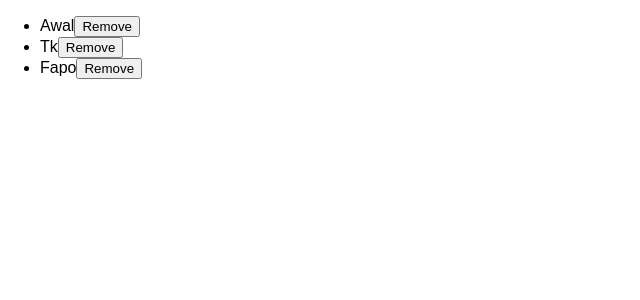
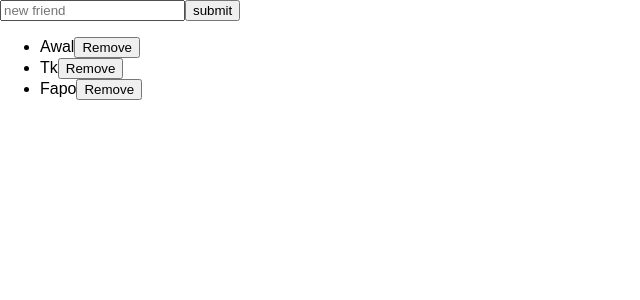
Before and after one commit to LakunleD/Yet-Another-Contact-List-App, a React (Create React App) app: page / in a window 1280 px wide. Shown: the top 300 px of the page, without its empty margins (0-640 px from the left). Built offline with nearby package versions, Linux system fonts and the light colour scheme.

Commit message:
add friends

```diff
--- /dev/null
+++ b/src/AddFriend.js
@@ -0,0 +1,12 @@
+import React from 'react';
+
+function AddFriend(props) {
+    return(
+        <div>
+            <input type="text" placeholder="new friend" value={props.name} onChange={props.updateName} name="name"/>
+            <button onClick={props.onAddFriend}>submit</button>
+        </div>
+    )
+}
+
+export default AddFriend;
--- a/src/App.js
+++ b/src/App.js
@@ -1,17 +1,24 @@
 import React from 'react';
 
 import FriendsList from './FriendsList';
+import AddFriend from './AddFriend';
 
 class App extends React.Component {
     constructor(props) {
         super(props);
         this.state = {
-            friends: ['Awal', 'Tk', 'Fapo']
+            friends: ['Awal', 'Tk', 'Fapo'],
+            name: ''
         }
     }
 
     handleAddFriend = () => {
-
+        this.setState((currentState) => {
+            return {
+                friends: currentState.friends.concat(this.state.name),
+                name: ""
+            }
+        })
     }
 
     handleRemoveFriend = (name) => {
@@ -22,9 +29,20 @@ class App extends React.Component {
         })
     }
 
+    handleInput = (event) => {
+        const target = event.target;
+        const value = (target.type === "checkbox") ? target.checked : target.value;
+        const inputName = target.name;
+
+        this.setState({
+            [inputName]:value
+        })
+    }
+
     render() {
         return (
             <div>
+                <AddFriend name={this.state.name} updateName={this.handleInput} onAddFriend={this.handleAddFriend}/>
                 <FriendsList list={this.state.friends} onRemoveFriend={this.handleRemoveFriend}/>
             </div>
 
```
